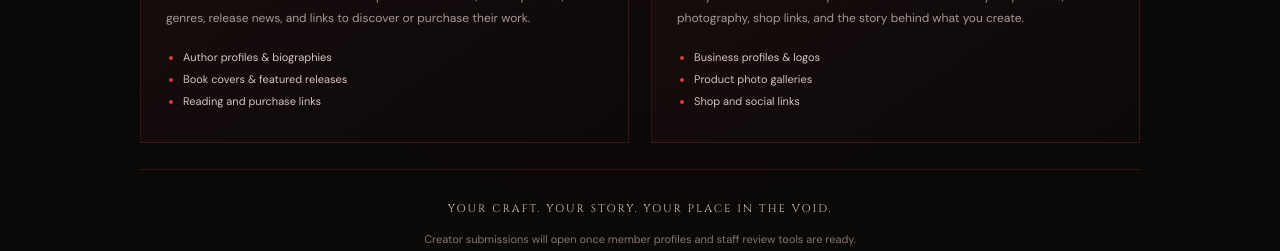
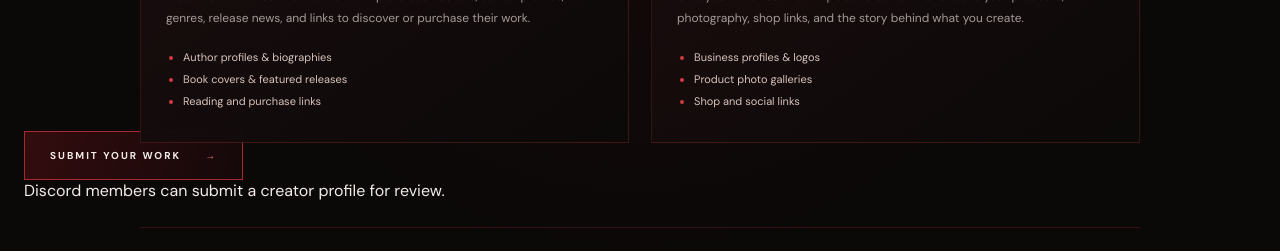
Before and after one commit to shaniahthomas5493/void-of-iniquity-website, a Next.js app: page / in a window 1280 px wide. Shown: the part 2540-2791 px from the top of the page. Built offline with nearby package versions, Linux system fonts and the light colour scheme; no server answers; the database is empty.

Commit message:
Add creator submission entry and approved Exchange listings

```diff
--- a/app/page.tsx
+++ b/app/page.tsx
@@ -1,4 +1,5 @@
 import CommunityPanel from "./community";
+import ExchangeListings from "./exchange/listings";
 
 const features = [
   { number: "01", title: "The Archives", text: "Announcements, updates, and messages from the depths." },
@@ -64,6 +65,8 @@ export default function Home() {
             <ul><li>Business profiles & logos</li><li>Product photo galleries</li><li>Shop and social links</li></ul>
           </article>
         </div>
+        <div className="exchange-apply"><a className="primary-link" href="/exchange">SUBMIT YOUR WORK <span>→</span></a><p>Discord members can submit a creator profile for review.</p></div>
+        <ExchangeListings />
         <div className="exchange-footer">
           <p>YOUR CRAFT. YOUR STORY. YOUR PLACE IN THE VOID.</p>
           <span>Creator submissions will open once member profiles and staff review tools are ready.</span>
```
